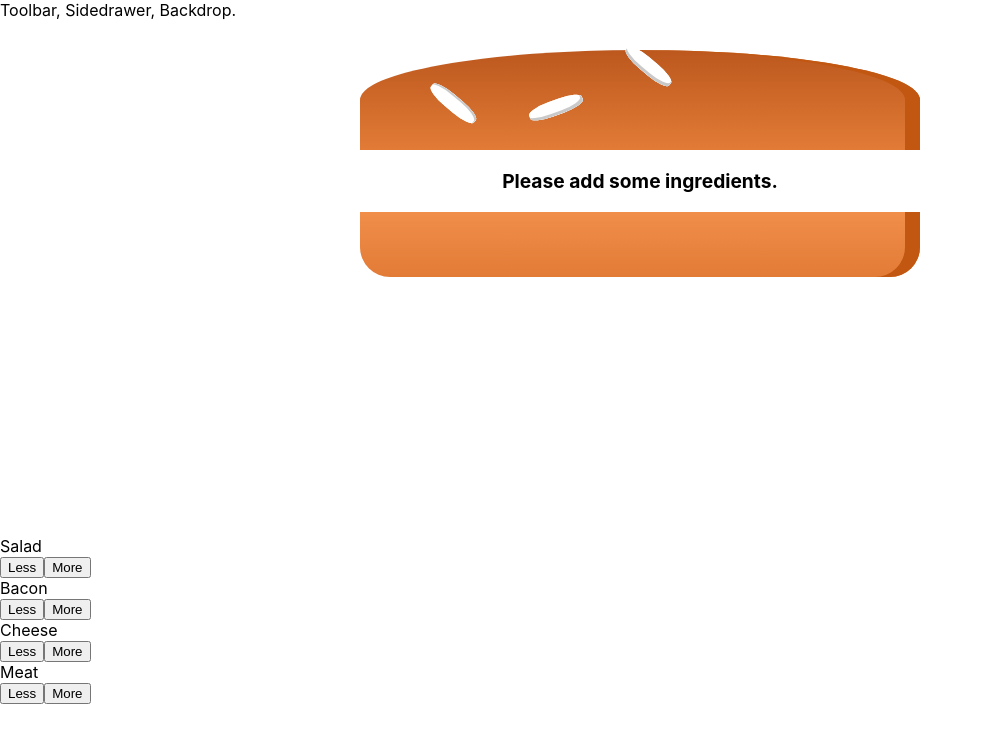
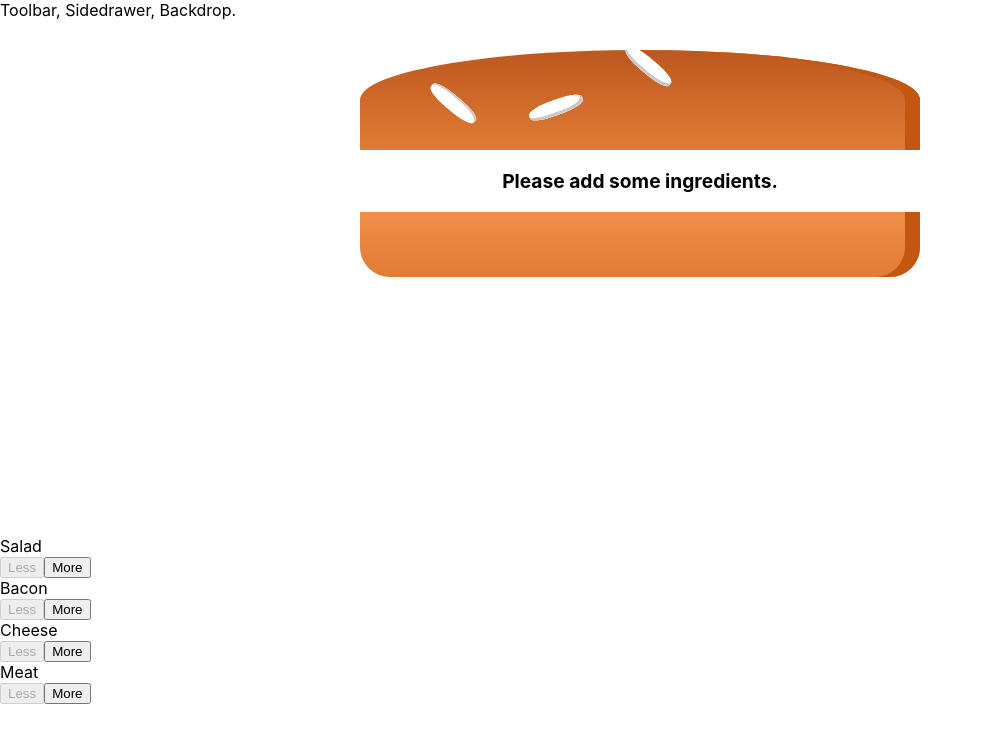
Before and after one commit to ryankegerreis/burger-builder, a React (Create React App) app: page / in a window 1280 px wide. Shown: the top 742 px of the page, without its empty margins (0-983 px from the left). Built offline with nearby package versions, Linux system fonts and the light colour scheme.

Commit message:
Controls for removing ingredients are now available

```diff
--- a/src/components/Burger/BuildControls/BuildControl/BuildControl.jsx
+++ b/src/components/Burger/BuildControls/BuildControl/BuildControl.jsx
@@ -6,7 +6,7 @@
   return (
     <div className={classes.BuildControl}>
       <div className={classes.Label}>{props.label}</div>
-      <button className={classes.Less}>Less</button>
+      <button className={classes.Less} onClick={props.removed} disabled={props.disabled}>Less</button>
       <button className={classes.More} onClick={props.added}>More</button>
     </div>
   )
--- a/src/components/Burger/BuildControls/BuildControls.jsx
+++ b/src/components/Burger/BuildControls/BuildControls.jsx
@@ -18,6 +18,8 @@
           key={ctrl.label}
           label={ctrl.label}
           added={() => props.ingredientAdded(ctrl.type)}
+          removed={() => props.ingredientRemoved(ctrl.type)}
+          disabled={props.disabled[ctrl.type]}
         />
       ))}
     </div>
--- a/src/containers/BurgerBuilder/BurgerBuilder.js
+++ b/src/containers/BurgerBuilder/BurgerBuilder.js
@@ -40,17 +40,43 @@
   }
 
   removeIngredientHandler = (type) => {
+    const oldCount = this.state.ingredients[type]
+    if (oldCount <= 0) {
+      return;
+    }
+    const updatedCount = oldCount - 1;
+    const updatedIngredients = {
+      ...this.state.ingredients
+    }
+    updatedIngredients[type] = updatedCount
+    const priceDeduction = INGREDIENT_PRICES[type]
+    const oldPrice = this.state.totalPrice;
+    const newPrice = oldPrice + priceDeduction;
 
+    this.setState({
+      totalPrice: newPrice,
+      ingredients: updatedIngredients
+    })
   }
 
   render() {
+    const disabledInfo = {
+      ...this.state.ingredients
+    }
+
+    for (let key in disabledInfo) {
+      disabledInfo[key] = disabledInfo[key] <= 0
+    }
+
     return (
       <Aux>
         <Burger ingredients={this.state.ingredients} />
         <BuildControls
           ingredientAdded={this.addIngredientHandler}
+          ingredientRemoved={this.removeIngredientHandler}
+          disabled={disabledInfo}
         />
-      </Aux>
+      </Aux >
 
     );
   }
```
